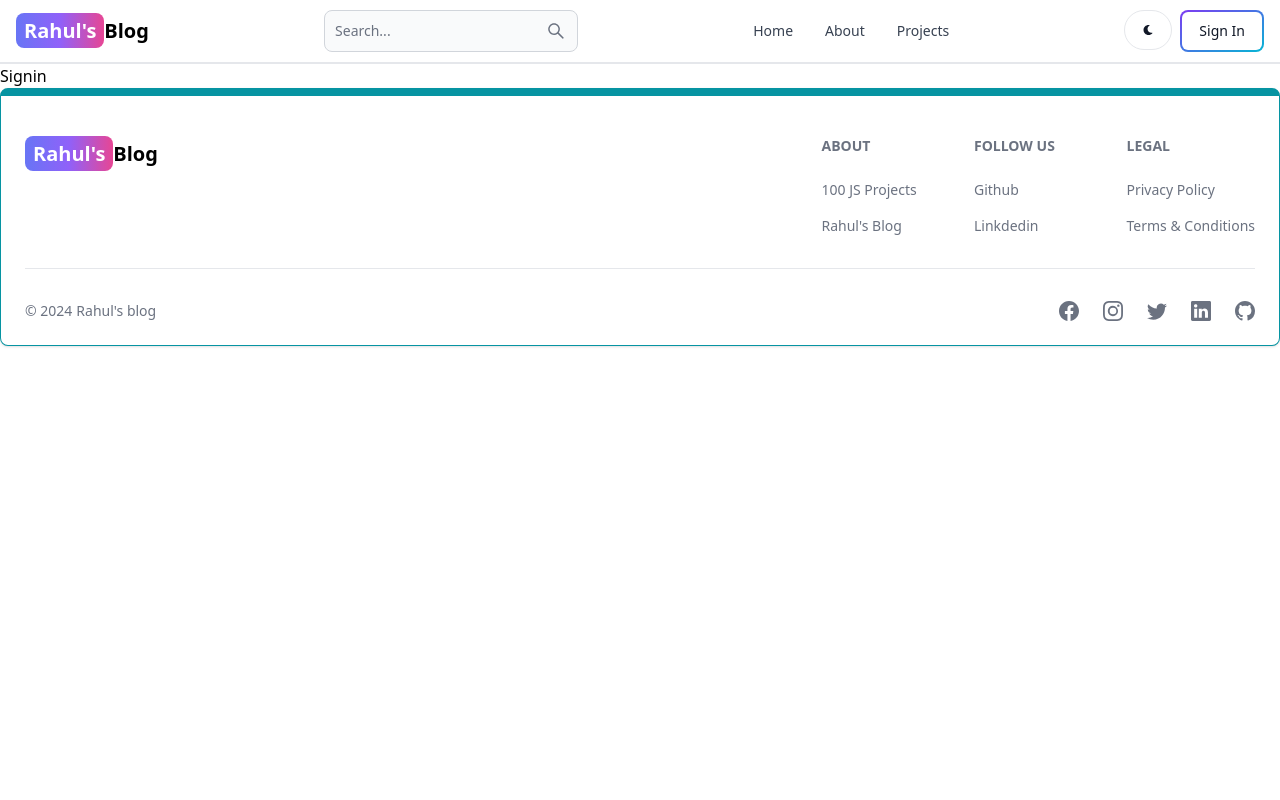
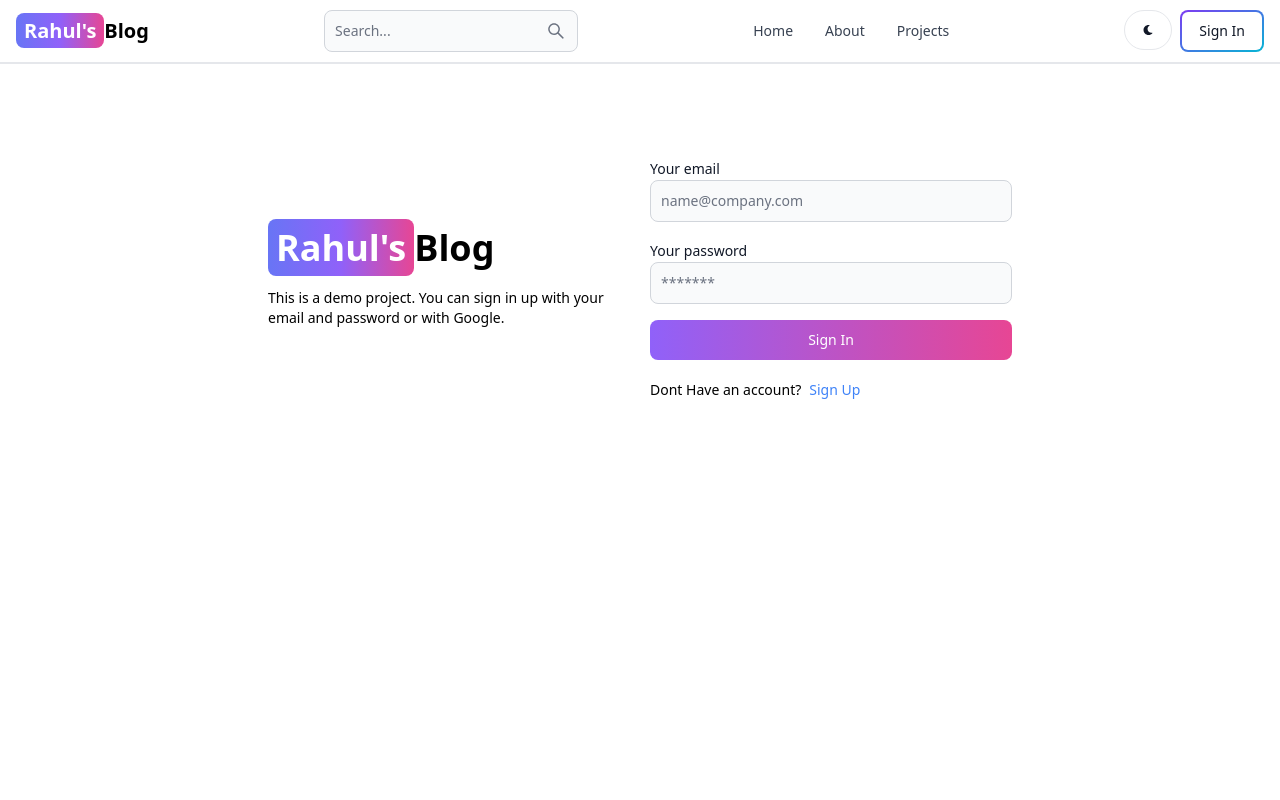
Before and after one commit to rahul221007/mern-blog, a React (Vite) app in the folder client/: page /sign-in in a window 1280 px wide. Shown: the top 800 px of the page. Built offline with nearby package versions, Linux system fonts and the light colour scheme.

Commit message:
complete singin page functionality

```diff
--- a/client/src/pages/Signin.jsx
+++ b/client/src/pages/Signin.jsx
@@ -1,7 +1,112 @@
 
 
-export default function Signin() {
+import { Alert, Button, Label, TextInput,Spinner } from 'flowbite-react';
+import { useState } from 'react';
+import { Link ,useNavigate} from 'react-router-dom';
+
+export default function SignIn() {
+const [formData,setFormData]=useState({});
+const [errorMessage,setErrorMessage]=useState(null);
+const [loading,setLoading]=useState(false);
+const navigate=useNavigate();
+
+const handleChange=(e)=>{
+  setFormData({...formData,[e.target.id]:e.target.value.trim()});
+}
+const handleSubmit=async(e)=>{
+
+  e.preventDefault();
+
+  if(!formData.email || !formData.password)
+    {
+      return setErrorMessage('please fill out all the fields');
+    }
+
+  try{
+    setLoading(true);
+    setErrorMessage(null);
+    const res=await fetch('/api/auth/signin',{
+      method:'POST',
+      headers:{'Content-Type' :'application/json'},
+      body:JSON.stringify(formData),
+
+    });
+    const data=await res.json();
+    if(data.success===false)
+      {
+        return setErrorMessage(data.message)
+      }
+     setLoading(false)
+     if(res.ok)
+      {
+        navigate('/')
+      }
+  }catch(error){
+   setErrorMessage(error.message)
+   setLoading(false);
+  }
+
+
+};
+
   return (
-    <div>Signin</div>
-  )
+    <div className='min-h-screen mt-20'>
+      <div className='flex p-3 max-w-3xl mx-auto flex-col md:flex-row md:items-center gap-5'>
+        {/* left */}
+        <div className='flex-1'>
+          <Link to='/' className='font-bold dark:text-white text-4xl'>
+            <span className='px-2 py-1 bg-gradient-to-r from-indigo-500 via-purple-500 to-pink-500 rounded-lg text-white'>
+              Rahul's
+            </span>
+            Blog
+          </Link>
+          <p className='text-sm mt-5'>
+            This is a demo project. You can sign in up with your email and password
+            or with Google.
+          </p>
+        </div>
+        {/* right */}
+
+        <div className='flex-1'>
+          <form className='flex flex-col gap-4' onSubmit={handleSubmit}>
+
+            <div>
+              <Label value='Your email' />
+              <TextInput type='email' placeholder='name@company.com' id='email' onChange={handleChange} />
+            </div>
+            <div>
+              <Label value='Your password' />
+              <TextInput type='password' placeholder='*******' id='password' onChange={handleChange} />
+            </div>
+            <Button gradientDuoTone='purpleToPink' type='submit' disabled={loading} >
+              {
+                loading ? (
+                <>
+                  <Spinner size='sm' />
+                  <span className='pl-3'>Loading...</span>
+                  </>
+                 ) : 'Sign In'
+
+
+              }
+            </Button>
+          </form>
+          <div className="flex gap-2 text-sm mt-5">
+            <span>Dont Have an account?</span>
+            <Link to='/sign-up' className='text-blue-500'>
+              Sign Up
+            </Link>
+          </div>
+          {
+            errorMessage &&(
+              <Alert className='mt-5' color='failure' >
+                {errorMessage}
+              </Alert>
+
+            )
+          }
+        </div>
+      </div>
+    </div>
+  );
 }
```
